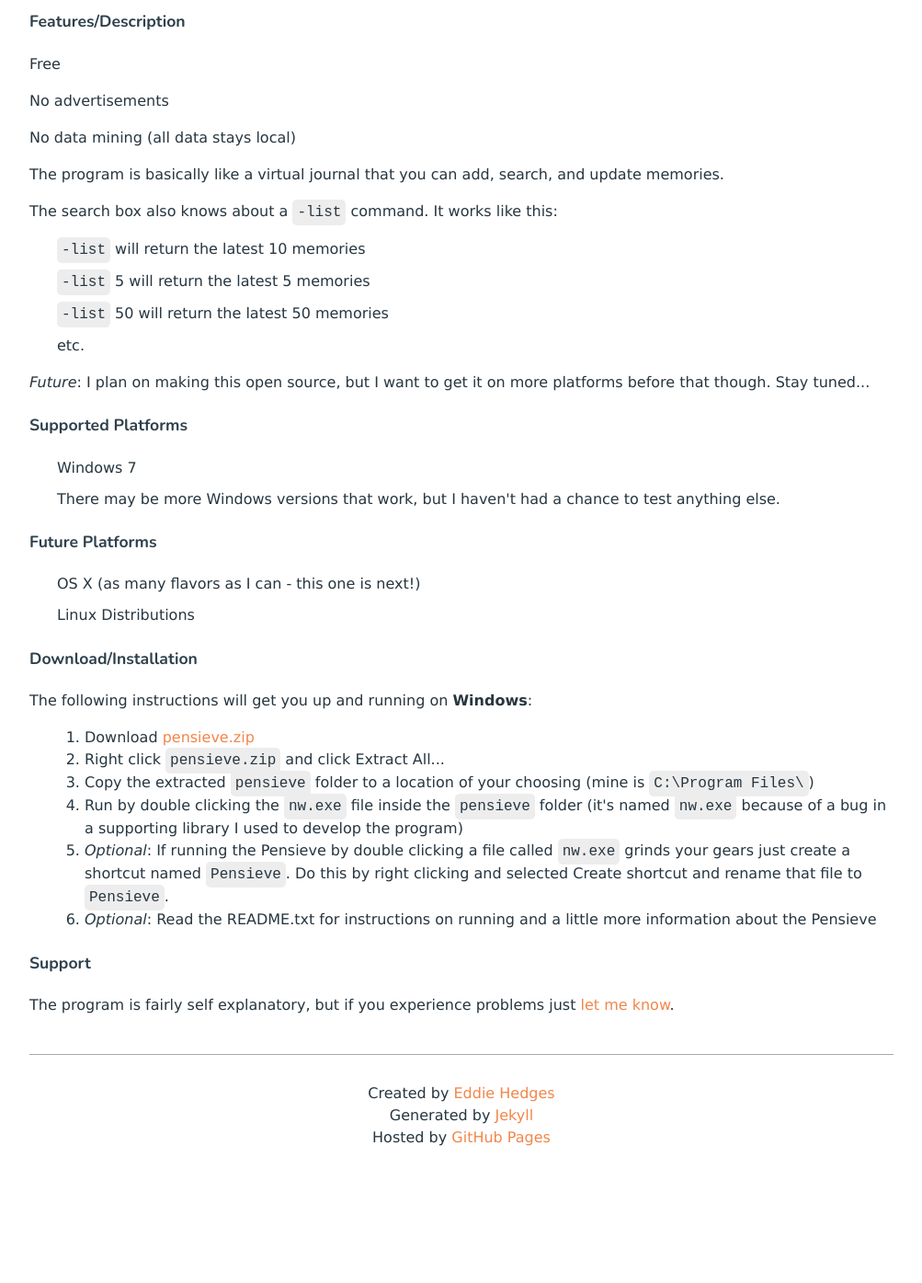
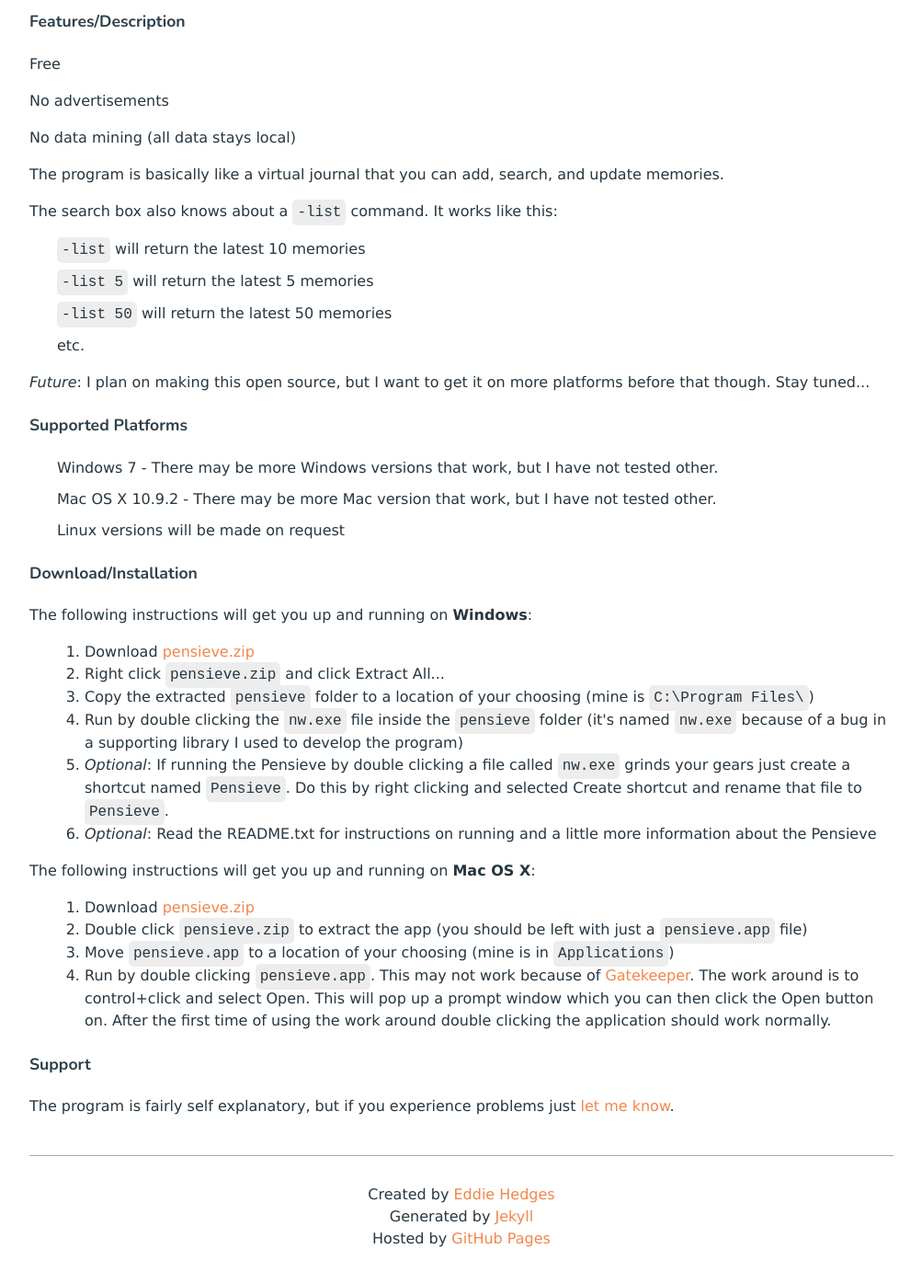
Before and after one commit to edhedges/edhedges.github.com, a Jekyll site: the page built from pensieve/index.html, in a window 1280 px wide and 1400 px high, scrolled down 341 px. Shown: the top 1395 px of the window at 92% size, without its empty margins (138-1141 px from the left). Built offline with Jekyll 4.4.1, drawn with Linux system fonts in a browser that asks for light colours; nearby versions of some CDN libraries; before the commit the page ends 1631 px from its top, so only the background shows below that.

Commit message:
adding some more information to the pensieve page, need to expand it already!

```diff
--- a/index.html
+++ b/index.html
@@ -57,10 +57,14 @@
     <h3>Qualifications</h3>
     <p><a href="/pdf/resume.pdf">Résumé</a></p>
     <h3>Current Work</h3>
-    <p>I'm currently building web applications for the following ScriptPro products:</p>
+    <p>At my day job I write software for the following ScriptPro products:</p>
     <ul>
         <li><a href="http://www.scriptpro.com/Products/SP-Central-Pharmacy-Management-System/">Pharmacy Management Software System</a></li>
         <li><a href="http://www.scriptpro.com/Products/SP-Central-Workflow-System/">SP Central Workflow System</a></li>
+    </ul>
+    <h3>Side projects</h3>
+    <ul>
+      <li><a href="/pensieve/">Pensieve</a> - A magical memory repository</li>
     </ul>
     <h3>Past Work</h3>
     <ul>
--- a/pensieve/index.html
+++ b/pensieve/index.html
@@ -20,28 +20,22 @@
         <p>The search box also knows about a <code>-list</code> command. It works like this:</p>
         <ul class="normalList">
             <li><code>-list</code> will return the latest 10 memories</li>
-            <li><code>-list</code> 5 will return the latest 5 memories</li>
-            <li><code>-list</code> 50 will return the latest 50 memories</li>
+            <li><code>-list 5</code> will return the latest 5 memories</li>
+            <li><code>-list 50</code> will return the latest 50 memories</li>
             <li>etc.</li>
         </ul>
         <p><i>Future</i>: I plan on making this open source, but I want to get it on more platforms before that though. Stay tuned...</p>
 
         <h4>Supported Platforms</h4>
         <ul class="normalList">
-            <li>Windows 7</li>
-            <li>There may be more Windows versions that work, but I haven't had a chance to test anything else.</li>
+            <li>Windows 7 - There may be more Windows versions that work, but I have not tested other.</li>
+            <li>Mac OS X 10.9.2 - There may be more Mac version that work, but I have not tested other.</li>
+            <li>Linux versions will be made on request</li>
         </ul>
-
-        <h4>Future Platforms</h4>
-        <ul class="normalList">
-            <li>OS X (as many flavors as I can - this one is next!)</li>
-            <li>Linux Distributions</li>
-        </ul>
-
         <h4>Download/Installation</h4>
         <p>The following instructions will get you up and running on <b>Windows</b>:</p>
         <ol class="instructionList">
-            <li>Download <a href="pensieve.zip">pensieve.zip</a></li>
+            <li>Download <a href="https://bitbucket.org/edhedges/pensieve/src/a7028a017cfb4f94fcf7434ae6cb1f2b0268bbbb/deployment/windows/1.0.0/pensieve.zip?at=master">pensieve.zip</a></li>
             <li>Right click <code>pensieve.zip</code> and click Extract All...</li>
             <li>Copy the extracted <code>pensieve</code> folder to a location of your choosing (mine is <code>C:\Program Files\</code>)</li>
             <li>Run by double clicking the <code>nw.exe</code> file inside the <code>pensieve</code> folder (it's named <code>nw.exe</code> because
@@ -49,6 +43,13 @@
             <li><i>Optional</i>: If running the Pensieve by double clicking a file called <code>nw.exe</code> grinds your gears just create a shortcut named <code>Pensieve</code>. Do this by right clicking and selected Create shortcut and rename that file to <code>Pensieve</code>.</li>
             <li><i>Optional</i>: Read the README.txt for instructions on running and a little more information about the Pensieve</li>
         </ol>
+        <p>The following instructions will get you up and running on <b>Mac OS X</b>:</p>
+        <ol class="instructionList">
+            <li>Download <a href="https://bitbucket.org/edhedges/pensieve/src/a7028a017cfb4f94fcf7434ae6cb1f2b0268bbbb/deployment/mac/1.0.0/pensieve.app/Contents/?at=master">pensieve.zip</a></li>
+            <li>Double click <code>pensieve.zip</code> to extract the app (you should be left with just a <code>pensieve.app</code> file)</li>
+            <li>Move <code>pensieve.app</code> to a location of your choosing (mine is in <code>Applications</code>)</li>
+            <li>Run by double clicking <code>pensieve.app</code>. This may not work because of <a href="http://support.apple.com/en-us/HT202491">Gatekeeper</a>. The work around is to control+click and select Open. This will pop up a prompt window which you can then click the Open button on. After the first time of using the work around double clicking the application should work normally.</li>
+        </ol>
 
         <h4>Support</h4>
         <p>The program is fairly self explanatory, but if you experience problems just <a href="mailto:&#101;&#100;&#100;&#105;&#101;&#104;&#101;&#100;&#103;&#101;&#115;&#64;&#103;&#109;&#97;&#105;&#108;&#46;&#99;&#111;&#109;">let me know</a>.</p>
```
Also changed, not shown: 3 other files.
